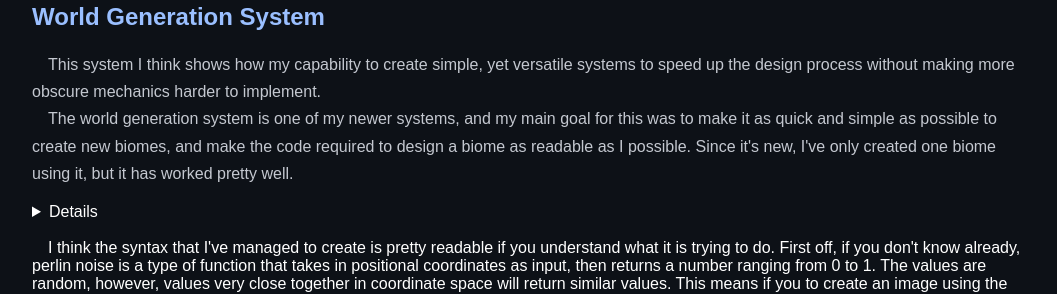
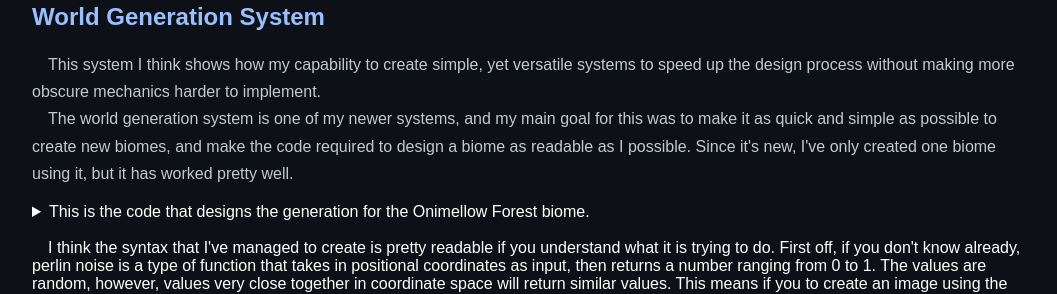
Before and after one commit to ThomasDeWierdo/ThomasDeWierdo.github.io, a plain HTML site: page index.html in a window 1280 px wide. Shown: the part 4237-4531 px from the top of the page, without its empty margins (108-1165 px from the left). Drawn offline with nearby package versions, Linux system fonts and the light colour scheme.

Commit message:
Add summary for Onimellow Forest biome details
Added summary for Onimellow Forest biome generation code.

```diff
--- a/index.html
+++ b/index.html
@@ -81,6 +81,7 @@
       &emsp;This system I think shows how my capability to create simple, yet versatile systems to speed up the design process without making more obscure mechanics harder to implement.
       <br>&emsp;The world generation system is one of my newer systems, and my main goal for this was to make it as quick and simple as possible to create new biomes, and make the code required to design a biome as readable as I possible. Since it's new, I've only created one biome using it, but it has worked pretty well.
       <details>
+        <summary>This is the code that designs the generation for the Onimellow Forest biome.</summary>
         <pre><code class="language-csharp">public class OnimellowForest_WorldGen : WorldGen
 {
     static PerlinNoiseVertical1D WallCutoff = new(min: 0, max: 5, scale: 5);
```
